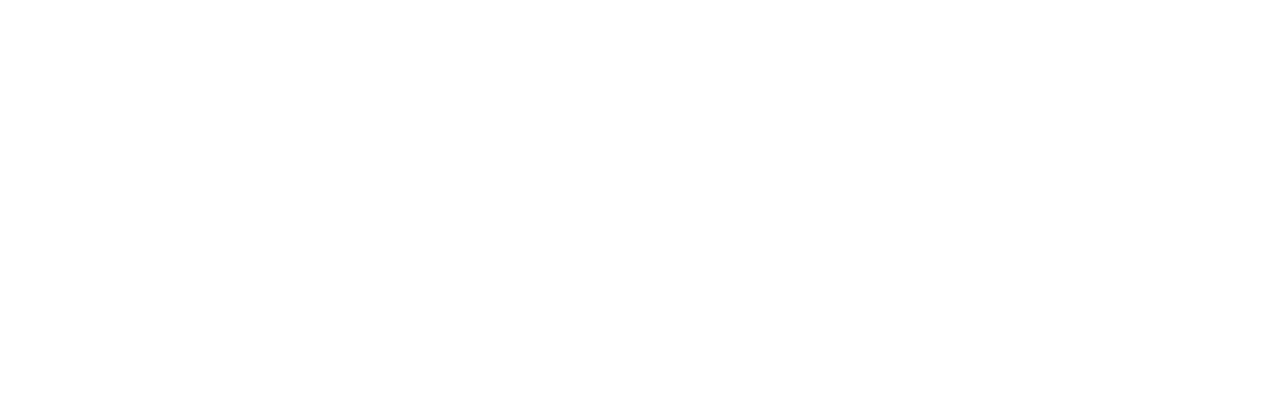
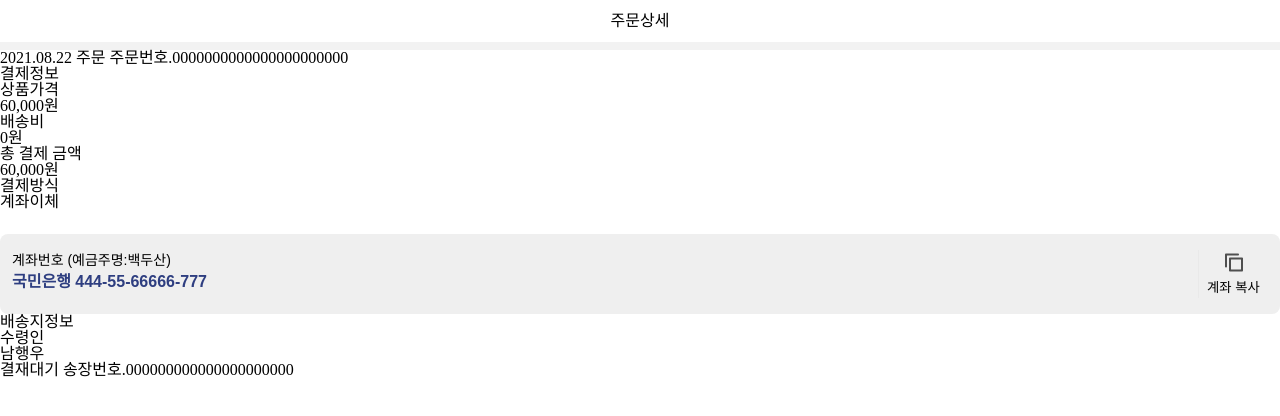
Before and after one commit to nugurejeil/younggil, a plain HTML site: page orderDetail.html in a window 1280 px wide. Drawn offline with Linux system fonts and the light colour scheme.

Commit message:
주문상세 작업중

```diff
--- a/orderDetail.html
+++ b/orderDetail.html
@@ -0,0 +1,60 @@
+<!DOCTYPE html>
+<html lang="ko">
+
+<head>
+    <meta charset="UTF-8">
+    <meta http-equiv="X-UA-Compatible" content="IE=edge">
+    <meta name="viewport" content="width=device-width, initial-scale=1.0">
+    <title>주문상세</title>
+    <link rel="stylesheet" href="style/reset.css">
+    <link rel="stylesheet" href="style/common.css">
+    <link rel="stylesheet" href="style/orderDetail.css">
+</head>
+
+<body>
+    <header class="header-common">
+        <h1 class="cert-tit">주문상세</h1>
+    </header>
+    <main class="main-detail">
+        <h2 class="detail-tit">2021.08.22 주문 <span>주문번호.0000000000000000000000</span></h2>
+        <article class="detail-order">
+            <h3 class="order-tit">결제정보</h3>
+            <dl class="pay-list">
+                <div>
+                    <dt>상품가격</dt>
+                    <dd>60,000원</dd>
+                    <dt>배송비</dt>
+                    <dd>0원</dd>
+                </div>
+                <div>
+                    <dt>총 결제 금액</dt>
+                    <dd>60,000원</dd>
+                    <dt>결제방식</dt>
+                    <dd>계좌이체</dd>
+                </div>
+            </dl>
+            <button type="button" class="buy-account">
+                <div class="account-info">
+                    <em class="account-tit">계좌번호 <span>(예금주명:백두산)</span></em>
+                    <strong>국민은행 444-55-66666-777</strong>
+                </div>
+                <span class="account-btn">계좌 복사</span>
+            </button>
+        </article>
+        <article class="detail-address">
+            <h3 class="order-tit">배송지정보</h3>
+            <dl>
+                <div>
+                    <dt>수령인</dt>
+                    <dd>남행우</dd>
+                </div>
+            </dl>
+        </article>
+        <article class="detail-pay">
+            <h3 class="order-tit">결재대기 <span>송장번호.000000000000000000000</span></h3>
+
+        </article>
+    </main>
+</body>
+
+</html>
--- a/style/common.css
+++ b/style/common.css
@@ -151,11 +151,11 @@ max-height: 70px;
 }
 
 /* 헤더 공통 스타일 */
-.header-cert{
+.header-common{
     position: relative;
     padding:13px 24px;
 }
-.header-cert .bg-icon_arrow_back{
+.header-common .bg-icon_arrow_back{
     position:absolute;
     top:50%;
     margin-top:-8px;
@@ -166,6 +166,52 @@ max-height: 70px;
     line-height: 0;
     color:transparent;
 }
-.header-cert .cert-tit{
+.header-common .cert-tit{
     text-align: center;
 }
+
+/* 계좌 정보 공통 스타일 */
+.buy-account{
+    display: flex;
+    justify-content: space-between;
+    height:80px;
+    width:100%;
+    margin-top:24px;
+    padding:16px 12px;
+    border-radius: 8px;
+}
+.buy-account .account-info strong{
+    font-weight: 700;
+    font-size: 16px;
+    line-height: 23px;
+    color: #2E3E80;
+
+}
+.buy-account .account-info .account-tit{
+    display: block;
+    text-align: left;
+    font-weight: 500;
+    font-size: 14px;
+    line-height: 20px;
+}
+.buy-account .account-info .account-tit span{
+    font-weight: 400;
+}
+
+.buy-account .account-btn{
+    width:53px;
+    height:100%;
+    padding:0 8px;
+    border-left:1px solid #E9E9E9;
+}
+.buy-account .account-btn::before{
+    display: block;
+    content:'';
+    width: 24px; height: 24px;
+    margin:0 auto 3px;
+    background:url('../images/img_sprites.png');
+}
+.buy-account .account-btn::before{
+    background-size: 170px 156px;
+    background-position: -5px -75px;
+}
--- a/style/orderDetail.css
+++ b/style/orderDetail.css
@@ -1 +1,4 @@
 @charset 'utf-8';
+.main-detail{
+    border-top:8px solid #F2F2F2;
+}
```
Also changed, not shown: cert.html (+1 -1 lines), orderList.html (+1 -1 lines), style/main.css (+0 -45 lines).
